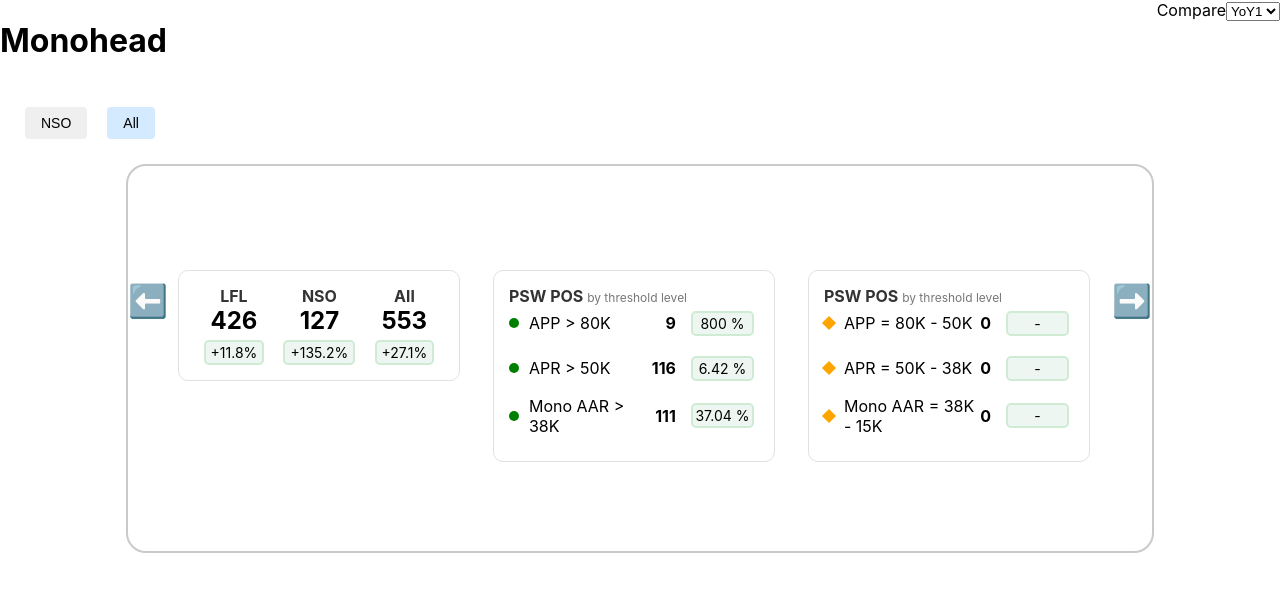
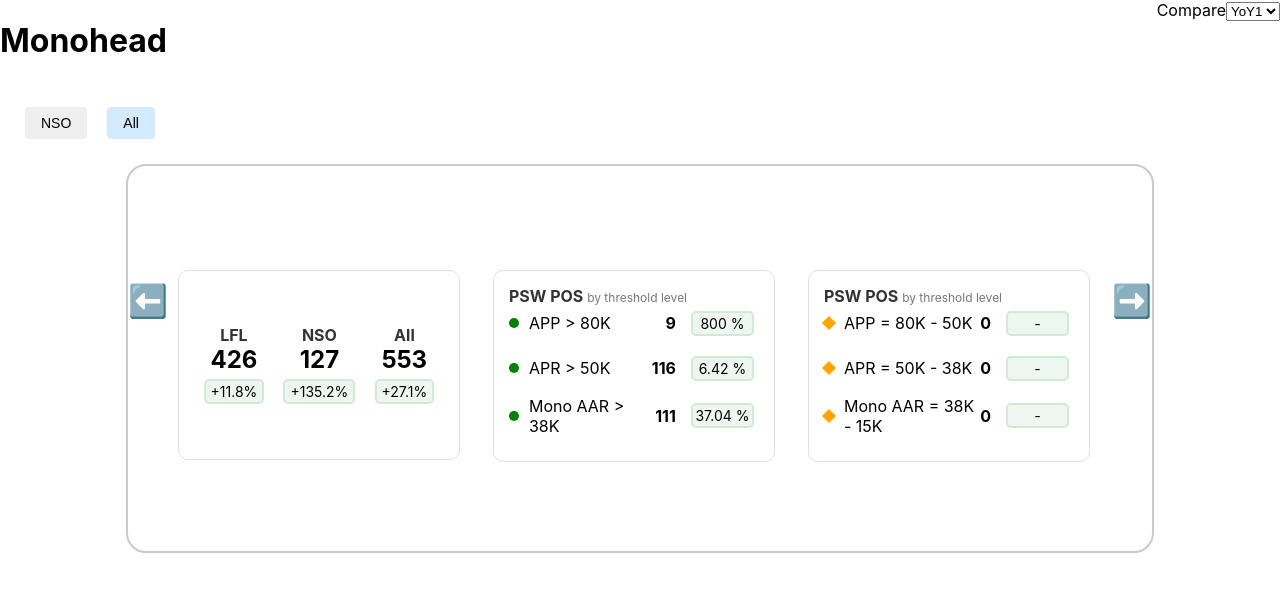
Before and after one commit to Dhanushsingamala/Doiddetask-AppleCaurosel, a React (Create React App) app: page / in a window 1280 px wide. Both pictures are taken after a click on the button "All". Shown: the top 592 px of the page. Built offline with nearby package versions, Linux system fonts and the light colour scheme.

Commit message:
height of first card fixed

```diff
--- a/src/components/style.scss
+++ b/src/components/style.scss
@@ -231,6 +231,7 @@
   background-color: white;
   width: 250px;
   margin: 10px;
+  height: 158px;
 }
 
 .slick-slider {
```
